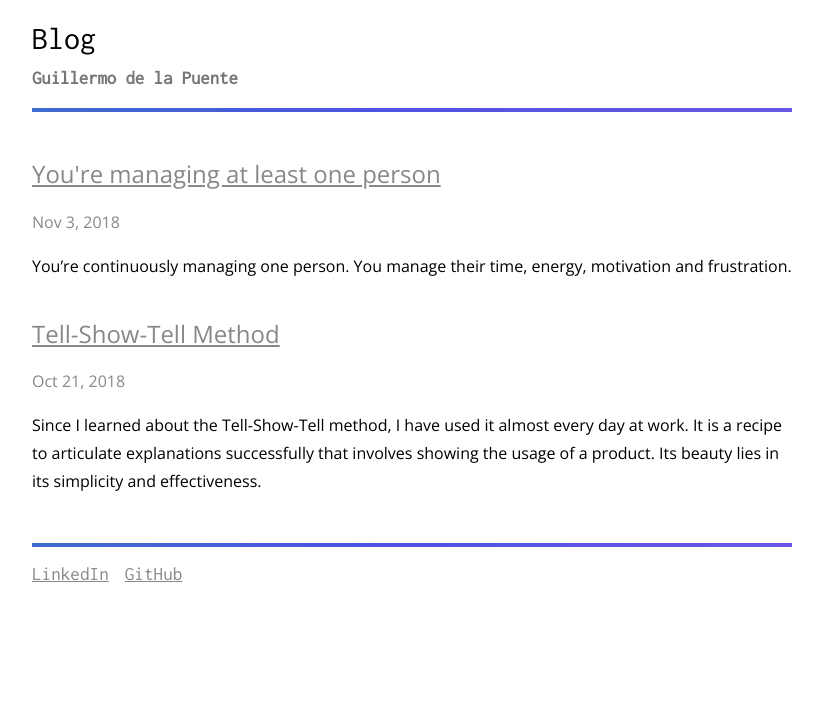
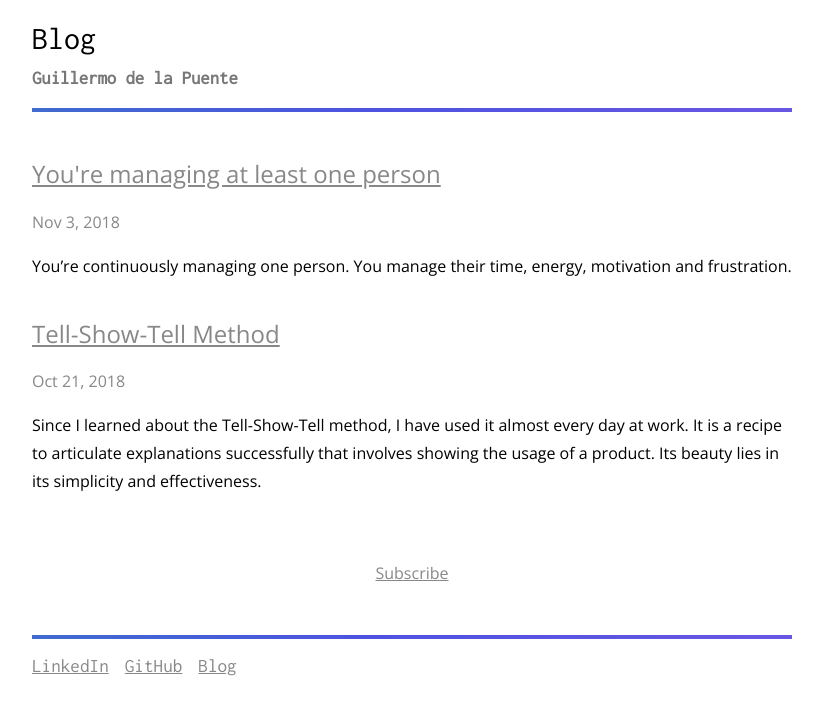
Before and after one commit to guillermodlpa/site, a Jekyll site: the page built from blog.html, in a window 1280 px wide. Shown: the top 715 px of the page, without its empty margins (228-1051 px from the left). Built offline with Jekyll 4.4.1, drawn with Linux system fonts in a browser that asks for light colours.

Commit message:
Added Subscribe with tinyletter link and formatting dates

```diff
--- a/_includes/footer.html
+++ b/_includes/footer.html
@@ -3,5 +3,6 @@
     <nav>
         <a href="https://www.linkedin.com/in/gpuenteallott/">LinkedIn</a>
         <a href="https://github.com/gpuenteallott">GitHub</a>
+        <a href="/blog">Blog</a>
     </nav>
 </footer>
--- a/_layouts/default.html
+++ b/_layouts/default.html
@@ -18,8 +18,17 @@
   <body>
     {% include header.html %}
     <main>
-      <p><time>{% if page.date != null %}{{ page.date | date: "%b %-d, %Y" }}{% endif %}</time></p>
+      {% if page.date != null %}
+        <p><time>{{ page.date | date: "%b %-d, %Y" }}</time></p>
+      {% endif %}
+
       {{ content }}
+
+      {% if page.date != null %}
+        <p style="margin-top:4rem;text-align:center">
+          <a href="https://tinyletter.com/guillermodelapuente">Subscribe</a>
+        </p>
+      {% endif %}
     </main>
     {% include footer.html %}
   </body>
--- a/blog.html
+++ b/blog.html
@@ -18,3 +18,7 @@ layout: default
     <p>{{ post.excerpt }}</p>
 </article>
 {% endfor %}
+
+<p style="margin-top:4rem;text-align:center">
+    <a href="https://tinyletter.com/guillermodelapuente">Subscribe</a>
+</p>
--- a/index.html
+++ b/index.html
@@ -133,7 +133,7 @@ description: Guillermo de la Puente, engineering manager and developer. Worked a
             <nav>
                 <a href="https://linkedin.com/in/gpuenteallott">LinkedIn</a>
                 <a href="https://github.com/gpuenteallott">GitHub</a>
-                <a href="{{ 'blog' | prepend: site.baseurl }}">Blog</a>
+                <a href="/blog">Blog</a>
             </nav>
         </div>
         <div class="amazing-horizontal-bar"></div>
```
Also changed, not shown: _includes/header.html (line endings or trailing spaces).
